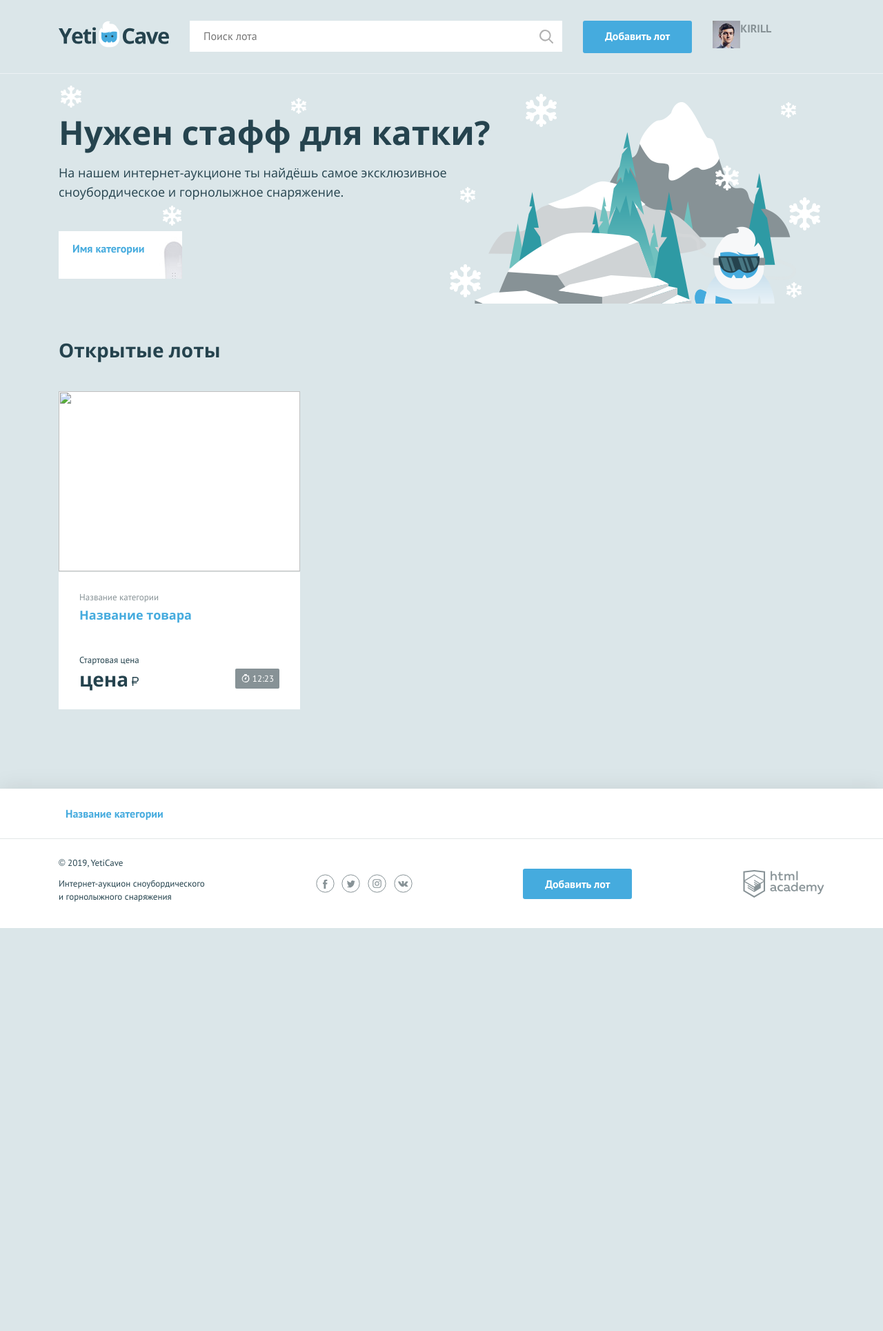
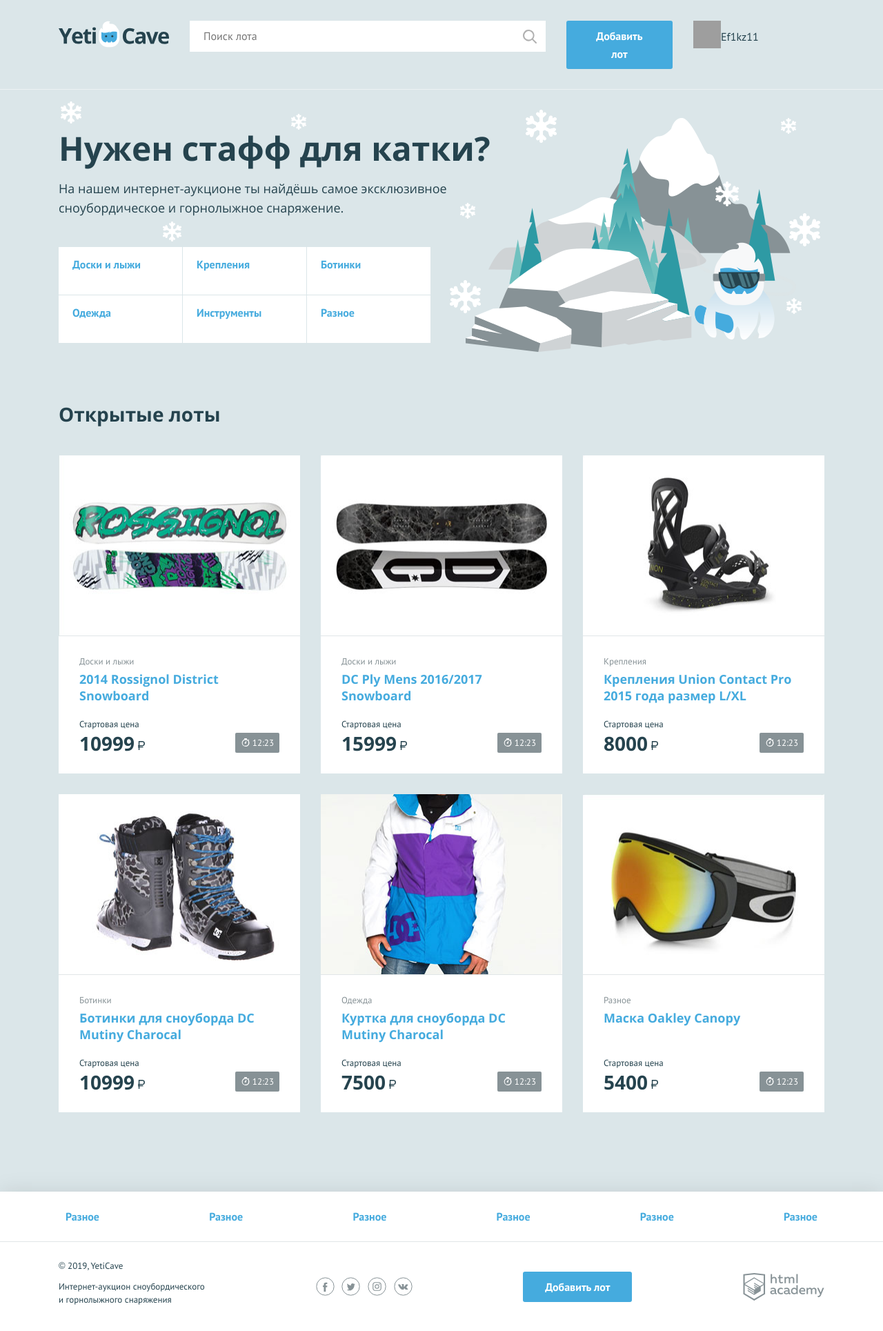
Before and after one commit to Wpsh14/yeticave, a PHP site: page / in a window 1280 px wide. Shown: the whole page at 69% size. Before the commit the page ends 1345 px from the top, so only its background shows below. Run offline with PHP 8.4, Linux system fonts and the light colour scheme; grey boxes are pictures that could not be loaded.

Commit message:
rabota_s_usloviami

```diff
--- a/index.php
+++ b/index.php
@@ -1,7 +1,54 @@
 <?php
 $is_auth = rand(0, 1);
 
-$user_name = 'KIRILL'; // укажите здесь ваше имя
+$user_name = 'Ef1kz11'; // укажите здесь ваше имя
+$categories = [
+    "Boards" => "Доски и лыжи",
+    "Mountings" => "Крепления",
+    "Boots" => "Ботинки",
+    "Clothes" => "Одежда",
+    "Tools" => "Инструменты",
+    "Other" => "Разное"
+];
+$data_list = [
+
+    [
+        'name' => '2014 Rossignol District Snowboard',
+        'category' => 'Доски и лыжи',
+        'price' => 10999,
+        'gif' => 'img/lot-1.jpg'
+    ],
+    [
+        'name' => 'DC Ply Mens 2016/2017 Snowboard',
+        'category' => 'Доски и лыжи',
+        'price' => 15999,
+        'gif' => 'img/lot-2.jpg'
+    ],
+    [
+        'name' => 'Крепления Union Contact Pro 2015 года размер L/XL',
+        'category' => 'Крепления',
+        'price' => 8000,
+        'gif' => 'img/lot-3.jpg'
+    ],
+    [
+        'name' => 'Ботинки для сноуборда DC Mutiny Charocal',
+        'category' => 'Ботинки',
+        'price' => 10999,
+        'gif' => 'img/lot-4.jpg'
+    ],
+    [
+        'name' => 'Куртка для сноуборда DC Mutiny Charocal',
+        'category' => 'Одежда',
+        'price' => 7500,
+        'gif' => 'img/lot-5.jpg'
+    ],
+    [
+        'name' => 'Маска Oakley Canopy',
+        'category' => 'Разное',
+        'price' => 5400,
+        'gif' => 'img/lot-6.jpg'
+    ]
+];
 ?>
 <!DOCTYPE html>
 <html lang="ru">
@@ -27,12 +74,13 @@ $user_name = 'KIRILL'; // укажите здесь ваше имя
             <a class="main-header__add-lot button" href="pages/add-lot.html">Добавить лот</a>
 
             <nav class="user-menu">
-            <?php if ($is_auth==1): ?>
-                <div class="user-menu__image">
-                    <img src="img/user.jpg" width="40" height="40" alt="Пользователь">
+
+                <?php if ($is_auth==1):?>
+                <div>
+                    <img src="img" width="40" height="40" alt="Пользователь">
                 </div>
-                <div class="user-menu__logged">
-                    <p> <?php echo($user_name); ?> </p>
+                <div class="user-menu__list"
+                <p> <?php echo ($user_name); ?> </p>
         </div>
         <?php else: ?>
             <ul class="user-menu__list">
@@ -44,6 +92,7 @@ $user_name = 'KIRILL'; // укажите здесь ваше имя
                 </li>
             </ul>
         <?php endif; ?>
+
         </nav>
 </div>
 </header>
@@ -54,9 +103,11 @@ $user_name = 'KIRILL'; // укажите здесь ваше имя
         <p class="promo__text">На нашем интернет-аукционе ты найдёшь самое эксклюзивное сноубордическое и горнолыжное снаряжение.</p>
         <ul class="promo__list">
             <!--заполните этот список из массива категорий-->
-            <li class="promo__item promo__item--boards">
-                <a class="promo__link" href="pages/all-lots.html">Имя категории</a>
+            <?php foreach ($categories as $item =>$val): ?>
+                <li class="promo__item promo__item--<?$item?>">
+                    <a class="promo__link" href="pages/all-lots.html"><?=$val;?></a>
                 </li>
+            <?php endforeach; ?>
         </ul>
     </section>
     <section class="lots">
@@ -65,17 +116,18 @@ $user_name = 'KIRILL'; // укажите здесь ваше имя
         </div>
         <ul class="lots__list">
             <!--заполните этот список из массива с товарами-->
+            <?php foreach ($data_list as $lot): ?>
                 <li class="lots__item lot">
                     <div class="lot__image">
-                    <img src="" width="350" height="260" alt="">
+                        <img src="<?=$lot['gif'];?>" width="350" height="260" alt="">
                     </div>
                     <div class="lot__info">
-                    <span class="lot__category">Название категории</span>
-                    <h3 class="lot__title"><a class="text-link" href="pages/lot.html">Название товара</a></h3>
+                        <span class="lot__category"><?=$lot['category'];?></span>
+                        <h3 class="lot__title"><a class="text-link" href="pages/lot.html"><?=$lot['name'];?></a></h3>
                         <div class="lot__state">
                             <div class="lot__rate">
                                 <span class="lot__amount">Стартовая цена</span>
-                            <span class="lot__cost">цена<b class="rub">р</b></span>
+                                <span class="lot__cost"><?=$lot['price'];?><b class="rub">р</b></span>
                             </div>
                             <div class="lot__timer timer">
                                 12:23
@@ -83,6 +135,7 @@ $user_name = 'KIRILL'; // укажите здесь ваше имя
                         </div>
                     </div>
                 </li>
+            <?php endforeach; ?>
         </ul>
     </section>
 </main>
@@ -92,9 +145,11 @@ $user_name = 'KIRILL'; // укажите здесь ваше имя
     <nav class="nav">
         <ul class="nav__list container">
             <!--заполните этот список из массива категорий-->
+            <?php foreach ($categories as $item): ?>
                 <li class="nav__item">
-                <a href="pages/all-lots.html">Название категории</a>
+                    <a href="pages/all-lots.html"><?=$val;?></a>
                 </li>
+            <?php endforeach; ?>
         </ul>
     </nav>
     <div class="main-footer__bottom container">
```
Lines whose indentation alone changed are shown as unchanged.
